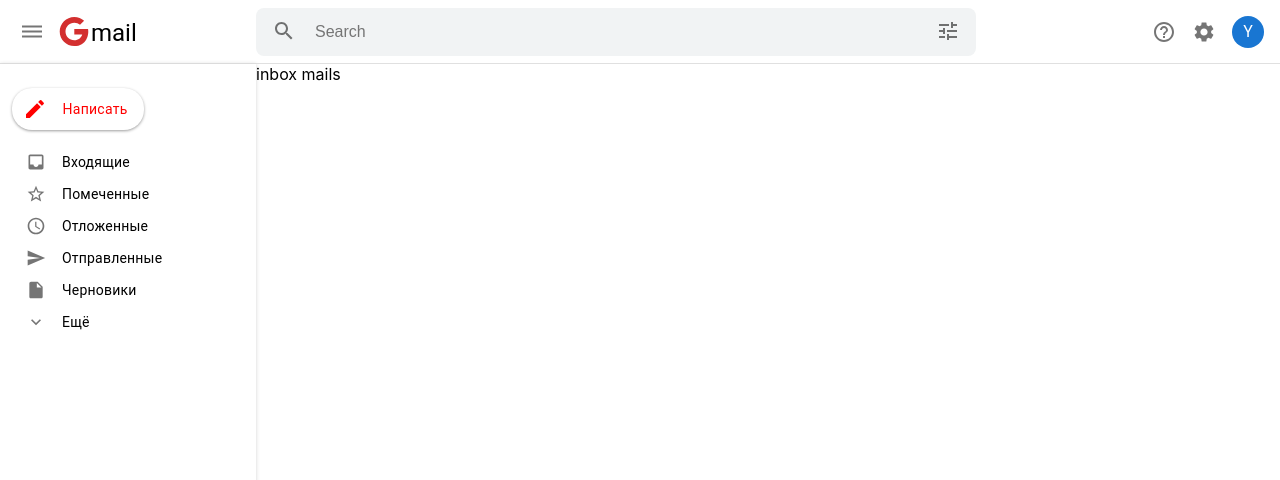
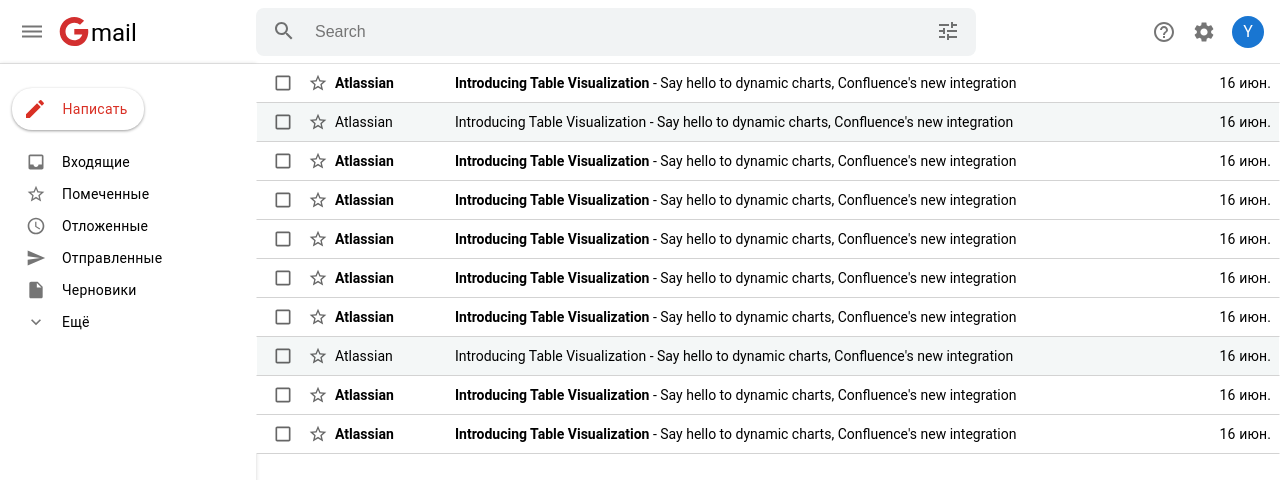
Before and after one commit to YurySnitko/gmail-analog, a Next.js app: page /inbox in a window 1280 px wide. Shown: the top 480 px of the page. Built offline with nearby package versions, Linux system fonts and the light colour scheme.

Commit message:
feat: add mail list component in main page

```diff
--- a/pages/inbox/index.tsx
+++ b/pages/inbox/index.tsx
@@ -1,7 +1,13 @@
 import { FC } from "react";
+import { mails } from "../../consts/mails";
+import MailList from "../../src/common/ui-kit/MailList/MailList";
 
 const Inbox: FC = () => {
-  return <div>inbox mails</div>;
+  return (
+    <div>
+      <MailList mailList={mails} />
+    </div>
+  );
 };
 
 export default Inbox;
--- a/src/common/components/Aside/Aside.styles.tsx
+++ b/src/common/components/Aside/Aside.styles.tsx
@@ -8,6 +8,7 @@
   ))`
     width: ${(props) => (props.isOpen ? "256px" : "72px")};
     display: flex;
+    flex-shrink: 0;
     padding-top: 1.5rem;
     flex-direction: column;
     align-items: flex-start;
--- a/src/common/ui-kit/MailListItem/MailListItem.styles.tsx
+++ b/src/common/ui-kit/MailListItem/MailListItem.styles.tsx
@@ -11,18 +11,22 @@
   MailListItemGrid: styled(({ isViewed, ...props }: MailListItemGridProps) => (
     <Grid {...props} />
   ))`
-    box-sizing: content-box;
-    display: flex;
+    display: grid;
+    grid-template-columns: 35px 35px 10fr 2.5fr;
     width: 100%;
     align-items: center;
     border-top: 1px solid lightgray;
     border-left: 1px solid white;
     border-right: 1px solid white;
     cursor: pointer;
-    padding-left: 0.5rem;
+    padding: 0 0.5rem;
     user-select: none;
     position: relative;
     background-color: ${(props) => (props.isViewed ? "#f4f7f7" : "#ffffff")};
+
+    &:first-of-type {
+      border-top: none;
+    }
 
     &:hover {
       box-shadow: 1px 1px 2px 1px #9d9d9d;
@@ -40,9 +44,8 @@
   `,
 
   TextWrapper: styled.div`
-    width: 100%;
-    display: flex;
-    align-items: center;
+    display: grid;
+    grid-template-columns: 80px 1fr;
     overflow: hidden;
     gap: 2.5rem;
   `,
@@ -53,13 +56,10 @@
     font-size: 0.875rem;
     white-space: nowrap;
     overflow: hidden;
+    letter-spacing: normal;
     text-overflow: ellipsis;
     font-weight: ${(props) =>
-      props.isViewed === undefined
-        ? "normal"
-        : props.isViewed
-        ? "normal"
-        : "bold"};
+      props.isViewed === undefined ? "400" : props.isViewed ? "400" : "700"};
   `,
 
   TimeText: styled(Typography)`
@@ -83,4 +83,10 @@
     align-items: center;
     gap: 5px;
   `,
+
+  EndLineWrapper: styled(Grid)`
+    justify-self: end;
+    display: flex;
+    align-items: center;
+  `,
 };
--- a/src/common/ui-kit/MailListItem/MailListItem.tsx
+++ b/src/common/ui-kit/MailListItem/MailListItem.tsx
@@ -1,6 +1,6 @@
 import React, { FC, useState } from "react";
 import { S } from "./MailListItem.styles";
-import { Checkbox, IconButton } from "@mui/material";
+import { Checkbox, IconButton, Tooltip } from "@mui/material";
 import StarBorderIcon from "@mui/icons-material/StarBorder";
 import ArchiveOutlinedIcon from "@mui/icons-material/ArchiveOutlined";
 import DeleteOutlinedIcon from "@mui/icons-material/DeleteOutlined";
@@ -28,23 +28,35 @@
   const lineEndItems = () => {
     if (isHover) {
       return (
-        <S.IconWrapper>
+        <S.EndLineWrapper>
+          <Tooltip title={"Архивировать"}>
             <IconButton>
               <ArchiveOutlinedIcon fontSize={"small"} />
             </IconButton>
+          </Tooltip>
+          <Tooltip title={"Удалить"}>
             <IconButton>
               <DeleteOutlinedIcon fontSize={"small"} />
             </IconButton>
+          </Tooltip>
+          <Tooltip title={"Отметить как прочитанное"}>
+            <IconButton>
+              <AccessTimeOutlinedIcon fontSize={"small"} />
+            </IconButton>
+          </Tooltip>
+          <Tooltip title={"Отложить"}>
             <IconButton>
               <EmailOutlinedIcon fontSize={"small"} />
             </IconButton>
-          <IconButton>
-            <AccessTimeOutlinedIcon fontSize={"small"} />
-          </IconButton>
-        </S.IconWrapper>
+          </Tooltip>
+        </S.EndLineWrapper>
       );
     }
-    return <S.TimeText>{date}</S.TimeText>;
+    return (
+      <S.EndLineWrapper>
+        <S.TimeText>{date}</S.TimeText>
+      </S.EndLineWrapper>
+    );
   };
 
   return (
@@ -62,9 +74,12 @@
       <S.TextWrapper>
         <S.MessageText isViewed={isViewed}>{sender}</S.MessageText>
         <S.TextContentWrapper>
-          <S.MessageText isViewed={isViewed}>{title}</S.MessageText>
-          <S.MessageText>-</S.MessageText>
-          <S.MessageText>{text}</S.MessageText>
+          <S.MessageText>
+            {isViewed ? title : <b>{title}</b>} - {text}
+          </S.MessageText>
+          {/*<S.MessageText isViewed={isViewed}>{title}</S.MessageText>*/}
+          {/*<S.MessageText>-</S.MessageText>*/}
+          {/*<S.MessageText>{text}</S.MessageText>*/}
         </S.TextContentWrapper>
       </S.TextWrapper>
       {lineEndItems()}
--- a/src/common/ui-kit/WriteButton/WriteButton.styles.tsx
+++ b/src/common/ui-kit/WriteButton/WriteButton.styles.tsx
@@ -1,7 +1,7 @@
 import styled from "@emotion/styled";
-import {Typography} from "@mui/material";
+import { Typography } from "@mui/material";
 import EditIcon from "@mui/icons-material/Edit";
-import {WriteButtonWrapperProps} from "./WriteButton.interface";
+import { WriteButtonWrapperProps } from "./WriteButton.interface";
 
 export const S = {
   Button: styled.button`
@@ -14,16 +14,16 @@
     justify-content: center;
     align-items: center;
     cursor: pointer;
-    transition: .3s;
+    transition: 0.3s;
     margin-left: 0.725rem;
 
-    &:hover{
+    &:hover {
       box-shadow: 1px 2px 4px 1px #9d9d9d;
     }
   `,
 
   WriteButtonWrapper: styled.div<WriteButtonWrapperProps>`
-    padding: ${props => props.isOpen ? '0 10px 0 5px' : '0 5px'};
+    padding: ${(props) => (props.isOpen ? "0 10px 0 5px" : "0 5px")};
     display: flex;
     align-items: center;
     justify-content: center;
@@ -31,16 +31,14 @@
     min-height: 2.5rem;
   `,
 
-
   WriteButtonText: styled(Typography)`
-    color: red;
-    font-size: .875rem;
-    letter-spacing: .25px;
+    color: #d93025;
+    font-size: 0.875rem;
+    letter-spacing: 0.25px;
     line-height: 2.5rem;
   `,
 
   EditIcon: styled(EditIcon)`
-    color: red;
+    color: #d93025;
   `,
-
-}
+};
```
Also changed, not shown: pages/index.tsx (+7 -1 lines). Lines whose indentation alone changed are shown as unchanged.
